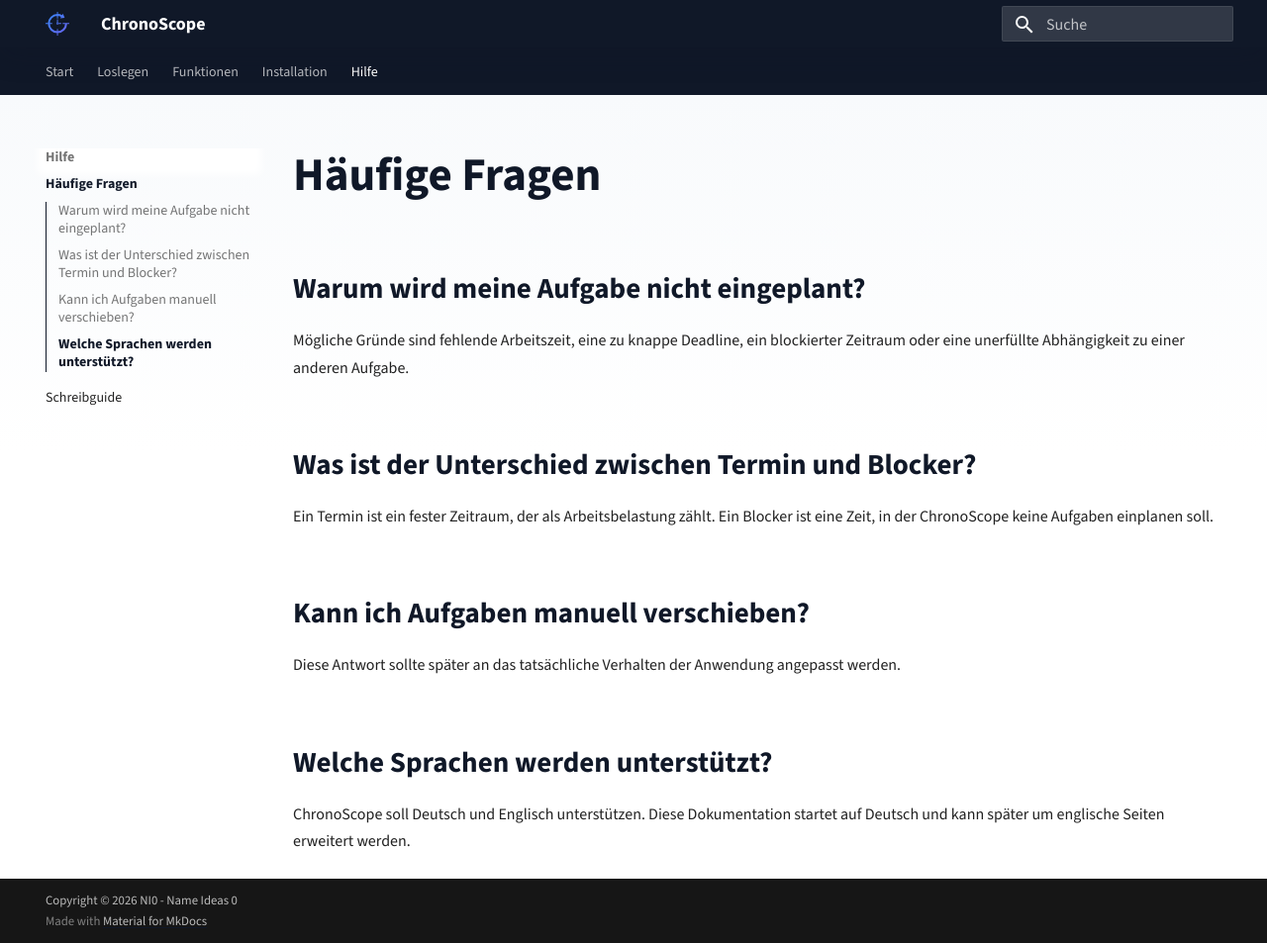
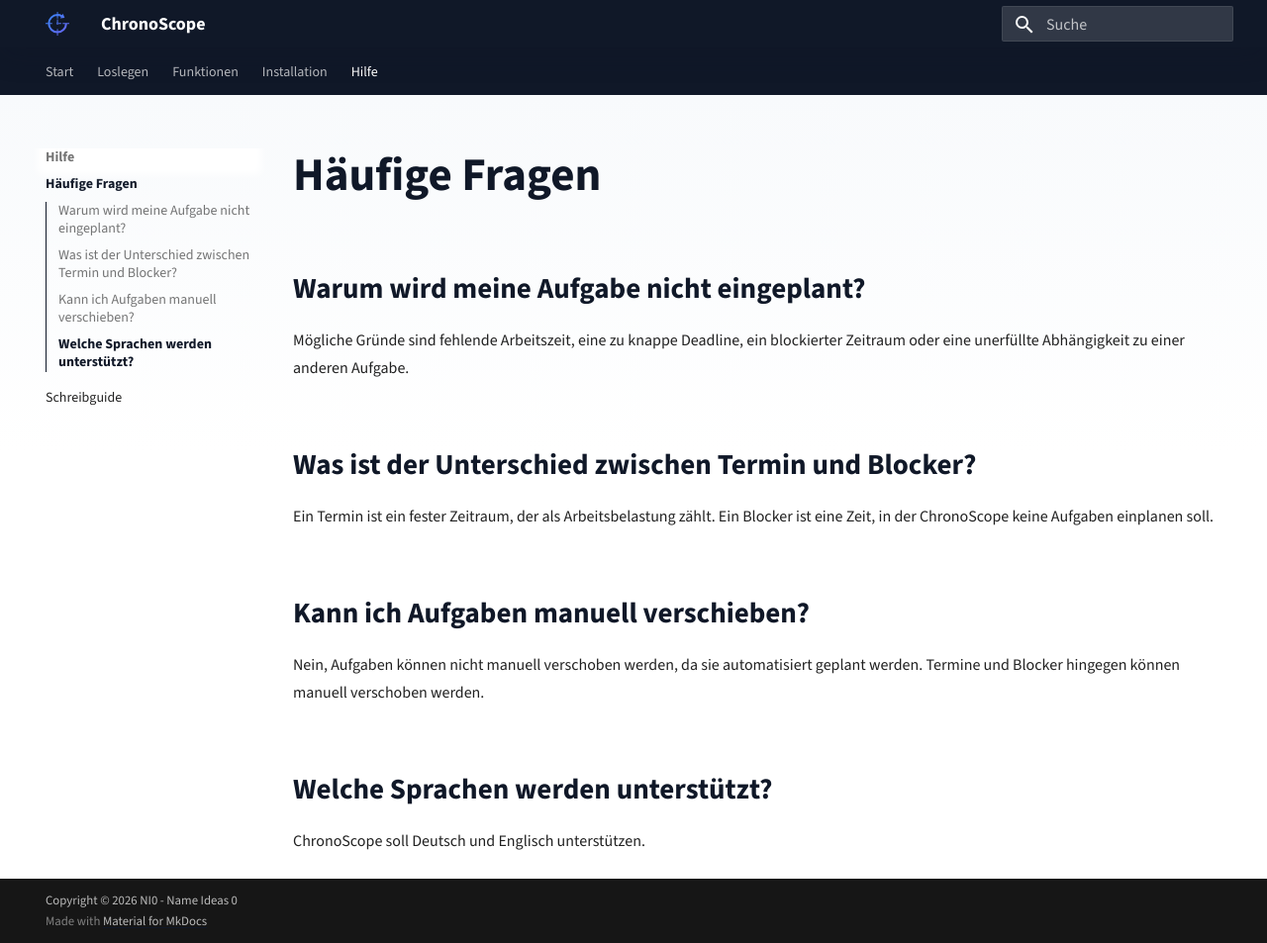
Before and after one commit to NI0-Name-Ideas-0/ni0.team-docs, an MkDocs documentation site: the page built from docs/faq.md, in a window 1280 px wide and 953 px high. Shown: the whole window at 99% size. Built offline with MkDocs 1.6.1 and Material for MkDocs 9.7.7, drawn with Linux system fonts in a browser that asks for light colours.

Commit message:
Updated FAQ

```diff
--- a/docs/faq.md
+++ b/docs/faq.md
@@ -10,8 +10,9 @@
 
 ## Kann ich Aufgaben manuell verschieben?
 
-Diese Antwort sollte später an das tatsächliche Verhalten der Anwendung angepasst werden.
+Nein, Aufgaben können nicht manuell verschoben werden, da sie automatisiert geplant werden.
+Termine und Blocker hingegen können manuell verschoben werden.
 
 ## Welche Sprachen werden unterstützt?
 
-ChronoScope soll Deutsch und Englisch unterstützen. Diese Dokumentation startet auf Deutsch und kann später um englische Seiten erweitert werden.
+ChronoScope soll Deutsch und Englisch unterstützen.
```
Also changed, not shown: docs/tutorials/first-plan.md (+1 -1 lines).
